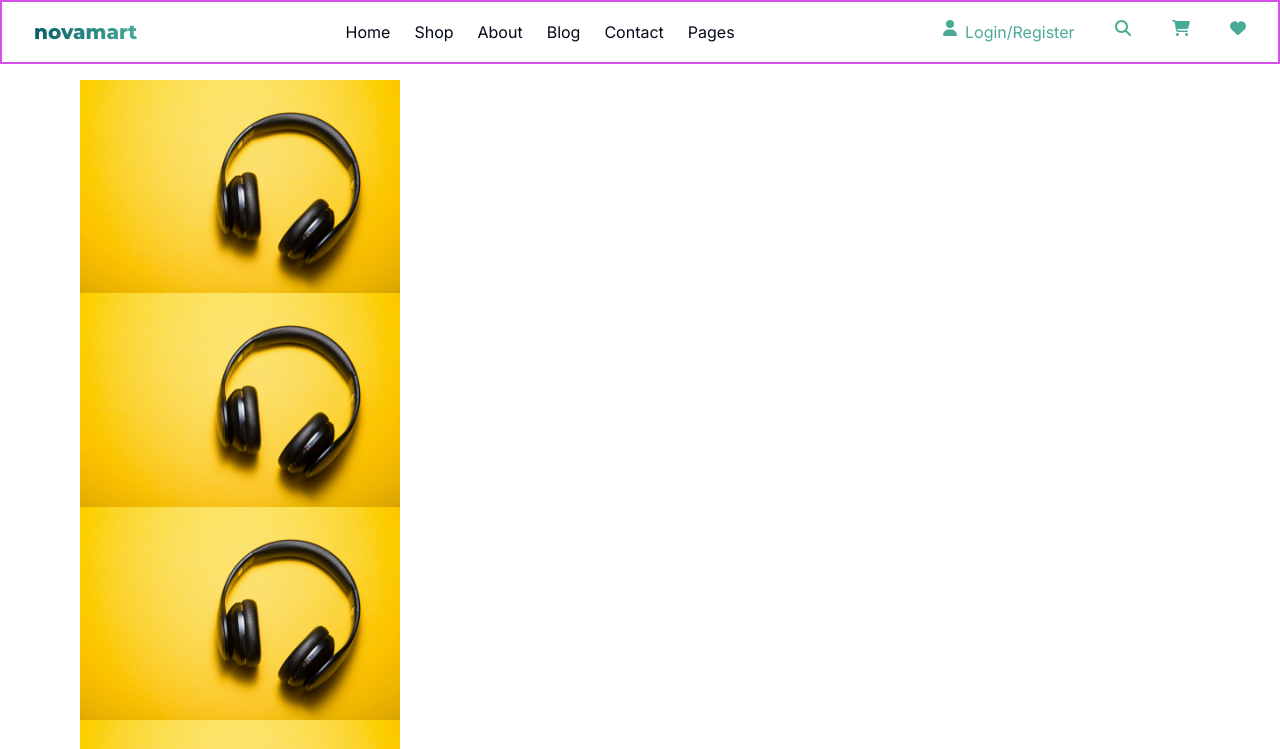
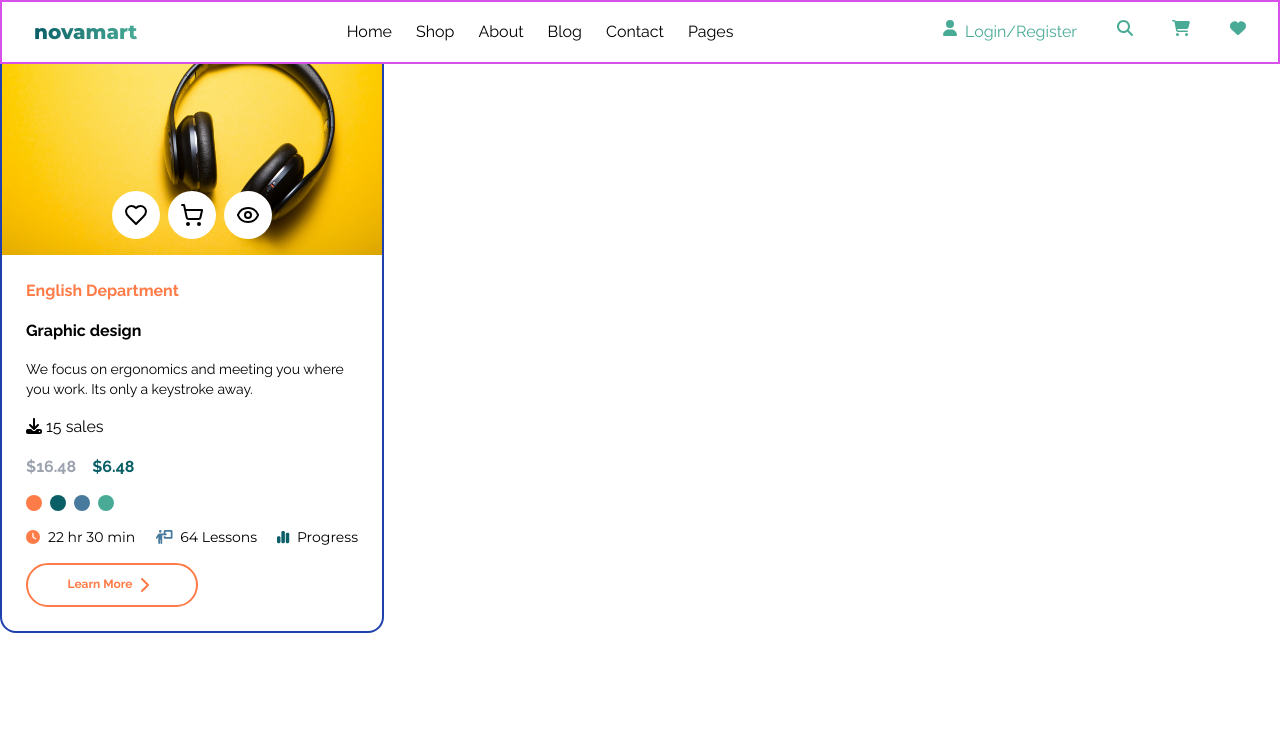
Before and after one commit to pelinkarakoca/e-comm-v0, a React (Vite) app: page / in a window 1280 px wide. Shown: the top 749 px of the page. Built offline with nearby package versions, Linux system fonts and the light colour scheme; the HTML template or start-up script is replaced by a standard one.

Commit message:
T2: Home Page Fixes #2

```diff
--- a/src/components/ProductCard.jsx
+++ b/src/components/ProductCard.jsx
@@ -1,13 +1,94 @@
+import { FontAwesomeIcon } from "@fortawesome/react-fontawesome";
+import {
+  faDownload,
+  faClock,
+  faPersonChalkboard,
+  faChartSimple,
+} from "@fortawesome/free-solid-svg-icons";
+
+import { useHistory } from "react-router-dom";
+import { Badge } from "./ui/badge";
+import { ChevronRight, Heart, ShoppingCart, Eye } from "lucide-react";
 export default function ProductCard() {
+  const history = useHistory();
+  function handleClick(location) {
+    history.push(`/${location}`);
+  }
   return (
-    <div className="flex p-20">
-      <div className="w-80">
-        <img src="../public/assets/headphone.jpg"></img>
-        <img src="../public/assets/headphone.jpg"></img>
-        <img src="../public/assets/headphone.jpg"></img>
-        <img src="../public/assets/headphone.jpg"></img>
-        <img src="../public/assets/headphone.jpg"></img>
-      </div>
+    <div className="h-auto w-96 rounded-2xl border-2 border-blue-800">
+      <section className="upperside">
+        <div className="relative">
+          <Badge variant="destructive" className="absolute left-4 top-4">
+            Sale
+          </Badge>
+          <img
+            className="h-1/2 w-full rounded-t-2xl"
+            src="../public/assets/headphone.jpg"
+          ></img>
+          <div className="absolute bottom-4 left-1/2 flex -translate-x-1/2 transform space-x-2">
+            <button className="flex h-12 w-12 items-center justify-center rounded-full bg-[#FFFFFF] text-black">
+              <Heart />
+            </button>
+            <button className="flex h-12 w-12 items-center justify-center rounded-full bg-[#FFFFFF] text-black">
+              <ShoppingCart />
+            </button>
+            <button className="flex h-12 w-12 items-center justify-center rounded-full bg-[#FFFFFF] text-black">
+              <Eye />
+            </button>
+          </div>
+        </div>
+      </section>
+      <section className="lowerside flex flex-col justify-between space-y-4 p-6">
+        <h2 className="font-bold text-primary">English Department</h2>
+        <div className="space-y-4">
+          <h1 className="font-bold">Graphic design</h1>
+          <p className="text-sm">
+            We focus on ergonomics and meeting you where you work. Its only a
+            keystroke away.
+          </p>
+          <p className="space-x-1">
+            <FontAwesomeIcon icon={faDownload} />
+            <span>15 sales</span>
+          </p>
+          <p className="space-x-4">
+            <span className="font-bold text-gray-400">$16.48</span>
+            <span className="font-bold text-secondary">$6.48</span>
+          </p>
+          <div className="flex space-x-2">
+            <div className="h-4 w-4 rounded-full bg-primary"></div>
+            <div className="h-4 w-4 rounded-full bg-secondary"></div>
+            <div className="h-4 w-4 rounded-full bg-primary-red"></div>
+            <div className="h-4 w-4 rounded-full bg-secondary-foreground"></div>
+          </div>
+          <div className="flex justify-between space-x-2 font-mono text-sm">
+            <p className="space-x-2">
+              <FontAwesomeIcon icon={faClock} className="text-primary" />
+              <span>22 hr 30 min</span>
+            </p>
+            <p className="space-x-2">
+              <FontAwesomeIcon
+                icon={faPersonChalkboard}
+                className="text-primary-red"
+              />
+              <span>64 Lessons</span>
+            </p>
+            <p className="space-x-2">
+              <FontAwesomeIcon
+                icon={faChartSimple}
+                className="text-secondary"
+              />
+              <span>Progress</span>
+            </p>
+          </div>
+        </div>
+        <button
+          className="mr-40 rounded-3xl border-2 border-primary bg-transparent px-8 py-2 text-xs font-bold text-primary"
+          onClick={() => handleClick("product-info")}
+        >
+          Learn More
+          <ChevronRight className="inline-block" />
+        </button>
+      </section>
     </div>
   );
 }
--- /dev/null
+++ b/src/components/ui/badge.jsx
@@ -0,0 +1,34 @@
+import * as React from "react"
+import { cva } from "class-variance-authority";
+
+import { cn } from "@/lib/utils"
+
+const badgeVariants = cva(
+  "inline-flex items-center rounded-full border px-2.5 py-0.5 text-xs font-semibold transition-colors focus:outline-none focus:ring-2 focus:ring-ring focus:ring-offset-2",
+  {
+    variants: {
+      variant: {
+        default:
+          "border-transparent bg-primary text-primary-foreground hover:bg-primary/80",
+        secondary:
+          "border-transparent bg-secondary text-secondary-foreground hover:bg-secondary/80",
+        destructive:
+          "border-transparent bg-destructive text-destructive-foreground hover:bg-destructive/80",
+        outline: "text-foreground",
+      },
+    },
+    defaultVariants: {
+      variant: "default",
+    },
+  }
+)
+
+function Badge({
+  className,
+  variant,
+  ...props
+}) {
+  return (<div className={cn(badgeVariants({ variant }), className)} {...props} />);
+}
+
+export { Badge, badgeVariants }
--- a/src/index.css
+++ b/src/index.css
@@ -90,11 +90,26 @@
   }
 }
 
+/*
 @layer base {
   * {
-    @apply border-border;
+    @apply box-border;
   }
   body {
-    @apply bg-background text-foreground;
+    @apply bg-background font-serif text-foreground;
   }
 }
+*/
+@layer base {
+  * {
+    @apply box-border border-border;
+  }
+  html,
+  body {
+    @apply m-0 h-full bg-background p-0 font-serif;
+  }
+
+  /*#root {
+    @apply min-h-screen;
+  }*/
+}
--- a/src/layout/Footer.jsx
+++ b/src/layout/Footer.jsx
@@ -1,7 +1,39 @@
 export default function Footer() {
-  return (
-    <footer className="relative bottom-0 w-full border-2 border-pink-400 bg-white px-4 py-6 shadow-md">
-      <div className="container mx-auto flex flex-col items-center justify-between md:flex-row">
+  {
+    /* <footer className="relative bottom-0 left-0 w-full border-2 border-pink-400 bg-white px-4 py-6 shadow-md"> */
+  }
+  const infoSections = [
+    {
+      id: 1,
+      title: "Company Info",
+      links: ["About Us", "Carrier", "We are hiring", "Blog"],
+    },
+    {
+      id: 2,
+      title: "Legal",
+      links: ["About Us", "Carrier", "We are hiring", "Blog"],
+    },
+    {
+      id: 3,
+      title: "Features",
+      links: [
+        "Business Marketing",
+        "User Analytic",
+        "Live Chat",
+        "Unlimited Support",
+      ],
+    },
+    {
+      id: 4,
+      title: "Resources",
+      links: ["IOS & Android", "Watch a Demo", "Customers", "API"],
+    },
+  ];
+  return <div className="border-2"></div>;
+
+  /*
+    <footer className="w-full border-2 border-pink-400 bg-white px-4 py-6 shadow-md">
+      <div className="container mx-auto flex flex-col items-center justify-between border-2 border-blue-400 md:flex-row">
         <div className="mb-4 flex flex-col space-x-4 md:mb-0 md:flex-row">
           <div className="flex flex-col">
             <h3 className="mb-2 text-lg font-bold">Company Info</h3>
@@ -95,5 +127,5 @@ export default function Footer() {
         Made With Love By Finland All Right Reserved
       </div>
     </footer>
-  );
+ */
 }
--- a/src/pages/HomePage.jsx
+++ b/src/pages/HomePage.jsx
@@ -1,13 +1,12 @@
+import ProductCard from "../components/ProductCard";
 import Header from "../layout/Header";
-import Footer from "../layout/Footer";
-import ProductCard from "../components/ProductCard";
 
+// import Footer from "../layout/Footer";
 export default function HomePage() {
   return (
-    <div className="">
+    <div>
       <Header />
       <ProductCard />
-      <Footer />
     </div>
   );
 }
```
